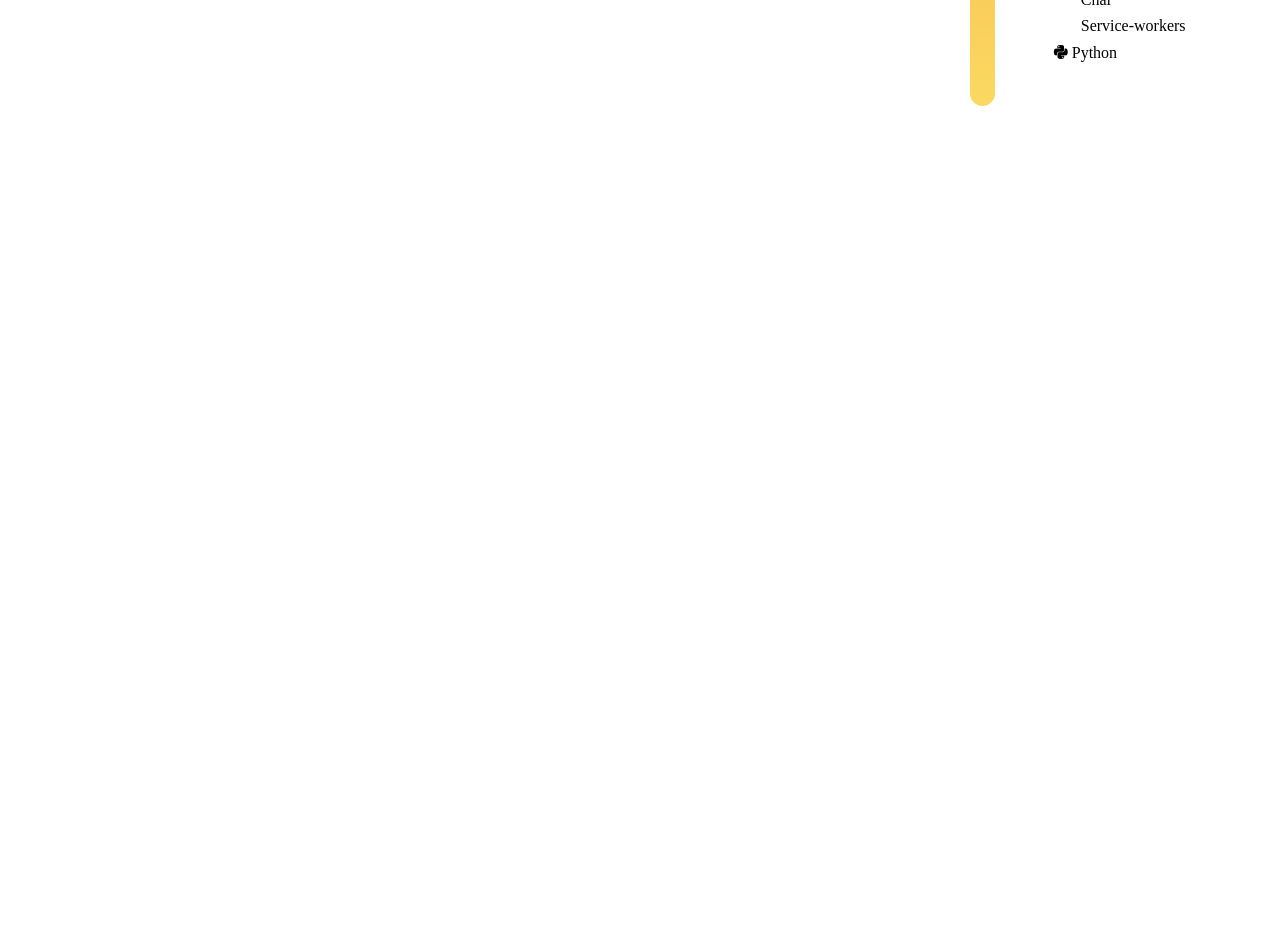
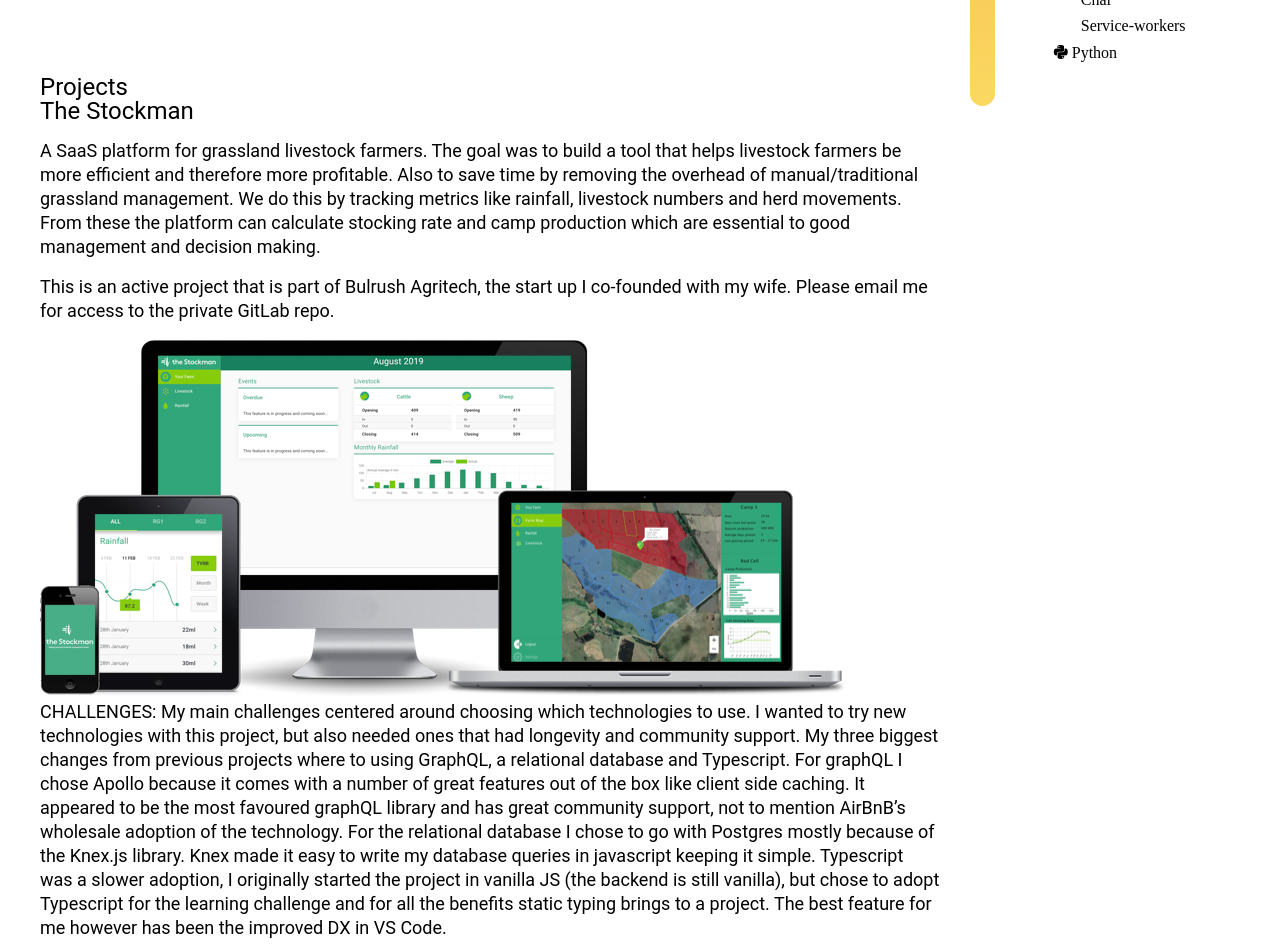
Before and after one commit to Rennzie/portfolio_v2, a React (Create React App) app: page / in a window 1280 px wide. Shown: the part 1720-2672 px from the top of the page. Built offline with nearby package versions, Linux system fonts and the light colour scheme; some icons are missing.

Commit message:
stockman project

```diff
--- a/src/App.tsx
+++ b/src/App.tsx
@@ -1,7 +1,7 @@
 import React from 'react';
 import { createUseStyles } from 'react-jss';
 
-import { LandingZone, Profile, SkillsBar } from './components';
+import { LandingZone, Profile, SkillsBar, ProjectStockman } from './components';
 
 const useStyles = createUseStyles({
   appWrapperGrid: {
@@ -29,6 +29,7 @@
       <section className={classes.bodyWrapperGrid}>
         <Profile />
         <SkillsBar />
+        <ProjectStockman />
       </section>
     </main>
   );
--- /dev/null
+++ b/src/components/ProjectStockman.tsx
@@ -0,0 +1,65 @@
+import React from 'react';
+import { createUseStyles, useTheme } from 'react-jss';
+import { Theme } from '..';
+
+import stockmanScreenShots from '../assets/stockman-screen-shots.png';
+
+const useStyles = createUseStyles((theme: Theme) => ({
+  projectHeader: {
+    ...theme.typography.headerSecondary
+  },
+  header: {
+    paddingBottom: 16,
+    ...theme.typography.headerSecondary
+  },
+  blurb: {
+    ...theme.typography.body
+  }
+}));
+
+export default function ProjectStockman() {
+  const theme = useTheme();
+  const classes: any = useStyles({ theme });
+  return (
+    <section>
+      <h1 className={classes.projectHeader}>Projects</h1>
+      <h2 className={classes.header}>The Stockman</h2>
+      <p className={classes.blurb}>
+        A SaaS platform for grassland livestock farmers. The goal was to build a tool that helps
+        livestock farmers be more efficient and therefore more profitable. Also to save time by
+        removing the overhead of manual/traditional grassland management. We do this by tracking
+        metrics like rainfall, livestock numbers and herd movements. From these the platform can
+        calculate stocking rate and camp production which are essential to good management and
+        decision making.
+      </p>
+      <p className={classes.blurb}>
+        This is an active project that is part of Bulrush Agritech, the start up I co-founded with
+        my wife. Please email me for access to the private GitLab repo.
+      </p>
+      <img src={stockmanScreenShots} alt="product screen shots" />
+      <div>
+        <p className={classes.blurb}>
+          CHALLENGES: My main challenges centered around choosing which technologies to use. I
+          wanted to try new technologies with this project, but also needed ones that had longevity
+          and community support. My three biggest changes from previous projects where to using
+          GraphQL, a relational database and Typescript. For graphQL I chose Apollo because it comes
+          with a number of great features out of the box like client side caching. It appeared to be
+          the most favoured graphQL library and has great community support, not to mention AirBnB’s
+          wholesale adoption of the technology. For the relational database I chose to go with
+          Postgres mostly because of the Knex.js library. Knex made it easy to write my database
+          queries in javascript keeping it simple. Typescript was a slower adoption, I originally
+          started the project in vanilla JS (the backend is still vanilla), but chose to adopt
+          Typescript for the learning challenge and for all the benefits static typing brings to a
+          project. The best feature for me however has been the improved DX in VS Code.
+        </p>
+        <p className={classes.blurb}>
+          Other major pain points where around the DevOp for the project. The project uses AWS for
+          all its hosting which I had never used before. Fortunately I had support from a friend who
+          runs a dev shop and was the motivator for me using AWS in the first place. With his help I
+          set up a fluid CI on gitlab to AWS, and I know have an ok understanding of serverless
+          architecture and project deployments.
+        </p>
+      </div>
+    </section>
+  );
+}
--- a/src/components/index.tsx
+++ b/src/components/index.tsx
@@ -1,5 +1,6 @@
 import LandingZone from './LandingZone';
 import Profile from './Profile';
 import SkillsBar from './SkillsBar';
+import ProjectStockman from './ProjectStockman';
 
-export { LandingZone, Profile, SkillsBar };
+export { LandingZone, Profile, SkillsBar, ProjectStockman };
```
Also changed, not shown: src/assets/stockman-screen-shots.png (added).
